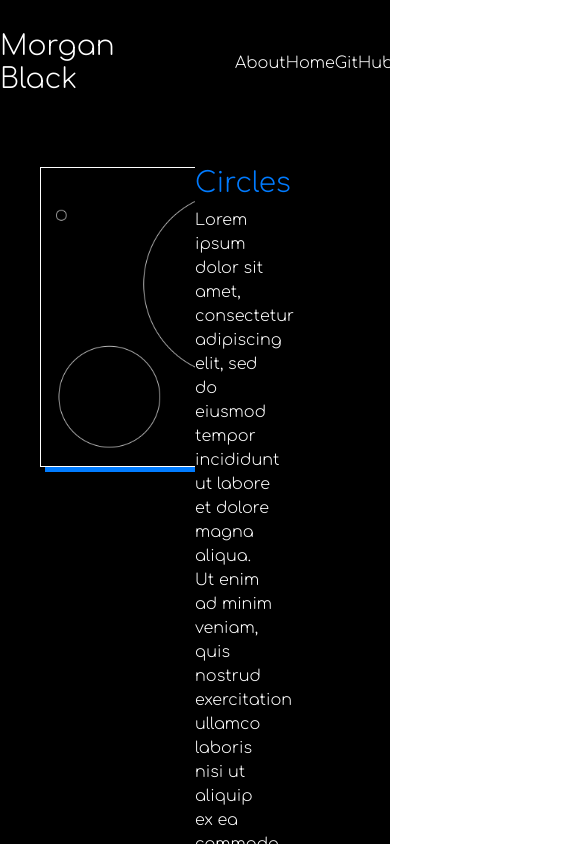
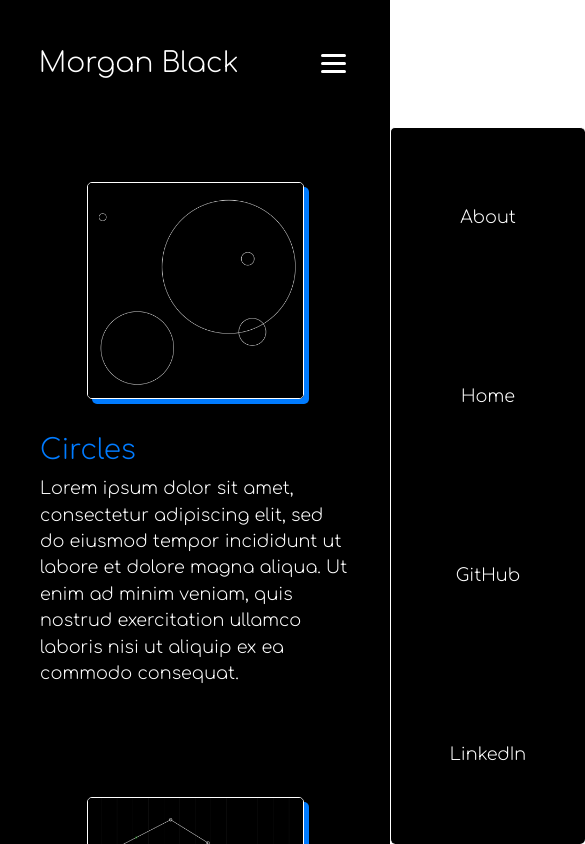
Before and after one commit to m-m-black/portfolio, a React (Create React App) app: page / in a window 390 px wide. Shown: the top 844 px of the page, 585 px wide, since content can reach past the window. Built offline with nearby package versions, Linux system fonts and the light colour scheme.

Commit message:
Mobile styling

```diff
--- a/src/Home.js
+++ b/src/Home.js
@@ -1,6 +1,5 @@
 import React from 'react';
 import SketchPreview from './SketchPreview';
-import glitch from './images/glitch.jpg';
 import circles from './images/circles.png';
 import shapes from './images/shapes.png';
 import gridseq from './images/gridseq.png';
--- a/src/Nav.js
+++ b/src/Nav.js
@@ -2,25 +2,57 @@ import React from 'react';
 import {Link} from 'react-router-dom';
 
 class Nav extends React.Component {
+	state = {
+		burger: null,
+		nav: null
+	}
+
+	constructor(props) {
+		super(props);
+		this.navSlide = this.navSlide.bind(this);
+		this.homeSlide = this.homeSlide.bind(this);
+	}
+
+	componentDidMount() {
+		this.setState({
+			burger: document.querySelector('.burger'),
+			nav: document.querySelector('.nav-links')
+		});
+	}
+
+	navSlide() {
+		// Navbar show/hide
+		this.state.nav.classList.toggle('nav-active');
+		// Burger menu animation
+		this.state.burger.classList.toggle('toggle');
+	}
+
+	homeSlide() {
+		if (this.state.nav.classList.contains('nav-active')) {
+			this.navSlide();
+		}
+	}
+
 	render() {
 		return (
 			<nav>
 				<Link to="/">
-					<h3 className='nav-header'>
+					<h3 className='nav-header' onClick={this.homeSlide}>
 						Morgan Black
 					</h3>
 				</Link>
 				<ul className='nav-links'>
-					<Link to="/about">
+					<Link to="/about" onClick={this.navSlide}>
 						<li>About</li>
 					</Link>
-					<Link to="/">
+					<Link to="/" onClick={this.navSlide}>
 						<li>Home</li>
 					</Link>
 					<a
 						href="https://github.com/m-m-black"
 						target="_black"
 						rel="noreferrer"
+						onClick={this.navSlide}
 					>
 						<li>GitHub</li>
 					</a>
@@ -28,10 +60,16 @@ class Nav extends React.Component {
 						href="https://www.linkedin.com/in/morgan-black-132b145a/"
 						target="_black"
 						rel="noreferrer"
+						onClick={this.navSlide}
 					>
 						<li>LinkedIn</li>
 					</a>
 				</ul>
+				<div className='burger' onClick={this.navSlide}>
+					<div className='line1'></div>
+					<div className='line2'></div>
+					<div className='line3'></div>
+				</div>
 			</nav>
 		);
 	}
--- a/src/SketchPreview.js
+++ b/src/SketchPreview.js
@@ -1,5 +1,4 @@
 import React from 'react';
-import {Link} from 'react-router-dom';
 
 const SketchPreview = ({url, title, description, image, alignment}) => {
 	if (alignment === "left") {
@@ -25,14 +24,14 @@ const SketchPreview = ({url, title, description, image, alignment}) => {
 						</a>
 					</h3>
 					<div className="sketch-desc left">
-						{description}
+						<p>{description}</p>
 					</div>
 				</div>
 			</div>
 		);
 	} else if (alignment === "right") {
 		return (
-			<div className="sketch-preview">
+			<div className="sketch-preview sketch-preview-right">
 				<div className="sketch-text right">
 					<h3>
 						<a
@@ -44,7 +43,7 @@ const SketchPreview = ({url, title, description, image, alignment}) => {
 						</a>
 					</h3>
 					<div className="sketch-desc right">
-						{description}
+						<p>{description}</p>
 					</div>
 				</div>
 				<div className="sketch-img">
--- a/src/custom.css
+++ b/src/custom.css
@@ -1,4 +1,8 @@
 @import url('https://fonts.googleapis.com/css2?family=Comfortaa:wght@300&family=Work+Sans:wght@100&display=swap');
+
+* p {
+	font-size: 1.1rem;
+}
 
 body {
   font-family: "Comfortaa", sans-serif;
@@ -39,8 +43,17 @@ nav {
 	margin: 0px;
 }
 
+.nav-links a {
+	font-size: 1.1rem;
+	text-decoration: none;
+}
+
 .nav-links li {
 	color: white;
+}
+
+.nav-links li:hover {
+	color: grey;
 }
 
 .content {
@@ -87,6 +100,7 @@ img {
 	border-color: white;
 	border-width: 1px;
 	border-style: solid;
+	border-radius: 5px;
 	box-shadow: 5px 5px;
 }
 
@@ -102,7 +116,6 @@ img {
 	text-align: left;
 	width: 60%;
 	margin-right: auto;
-	/*border-style: solid none none solid;*/
 }
 
 .about-right {
@@ -110,7 +123,6 @@ img {
 	text-align: right;
 	width: 60%;
 	margin-left: auto;
-	/*border-style: solid solid none none;*/
 }
 
 .about-left:before {
@@ -130,3 +142,111 @@ img {
 	margin-left: auto;
 	border-top: 2px solid white;
 }
+
+.burger {
+	display: none;
+	cursor: pointer;
+}
+
+.burger div {
+	width: 25px;
+	height: 3px;
+	margin: 5px;
+	background-color: white;
+	transition: all 0.3s ease;
+	border-radius: 25px;
+}
+
+@media only screen and (max-width: 768px) {
+	body {
+		overflow-x: hidden;
+	}
+
+	.sketch-preview {
+		flex-flow: column;
+	}
+
+	.sketch-preview .left {
+		text-align: left;
+		float: none;
+		width: 100%;
+	}
+
+	.sketch-preview .right {
+		text-align: right;
+		float: none;
+		width: 100%;
+	}
+
+	.sketch-preview-right {
+		flex-flow: column-reverse;
+	}
+
+	.sketch-img {
+		margin: auto;
+		padding-top: 15px;
+		padding-bottom: 15px;
+		width: 70%;
+	}
+
+	.sketch-img a img {
+		margin: auto;
+		width: 100%;
+	}
+
+	.sketch-text {
+		padding-top: 20px;
+		width: 100%;
+		align-items: center;
+	}
+
+	.about-left {
+		width: 80%;
+	}
+
+	.about-right {
+		width: 80%;
+	}
+
+	nav {
+		background: black;
+	}
+
+	.nav-links {
+		position: absolute;
+		right: 0px;
+		height: 85vh;
+		top: 15vh;
+		background-color: black;
+		border-top: 1px solid white;
+		border-left: 1px solid white;
+		border-radius: 5px;
+		display: flex;
+		flex-direction: column;
+		padding-inline-start: 0px;
+		align-items: center;
+		width: 50%;
+		transform: translateX(100%);
+		transition: transform 0.2s ease-in;
+	}
+
+	.burger {
+		display: block;
+	}
+}
+
+.nav-active {
+	transform: translateX(0);
+}
+
+.toggle .line1 {
+	transform: rotate(-45deg) translate(-5px, 6px);
+}
+
+.toggle .line2 {
+	opacity: 0;
+}
+
+.toggle .line3 {
+	transform: rotate(45deg) translate(-5px, -6px);
+}
```
